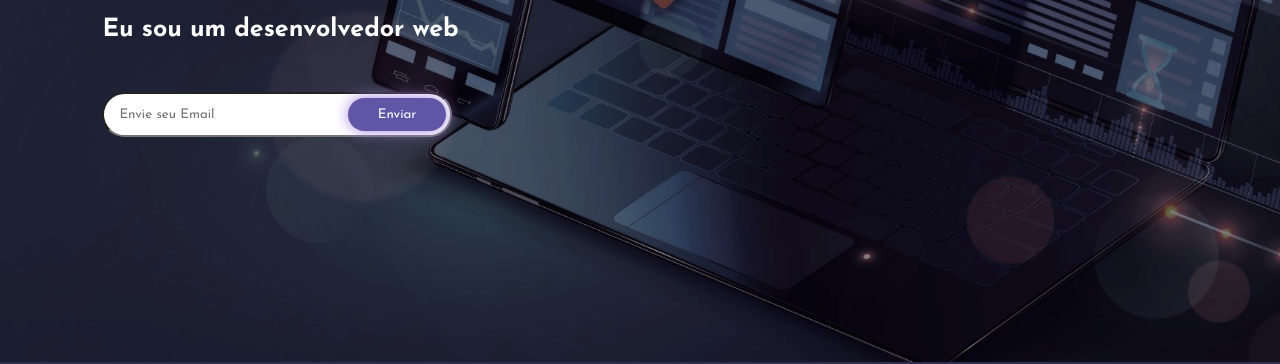
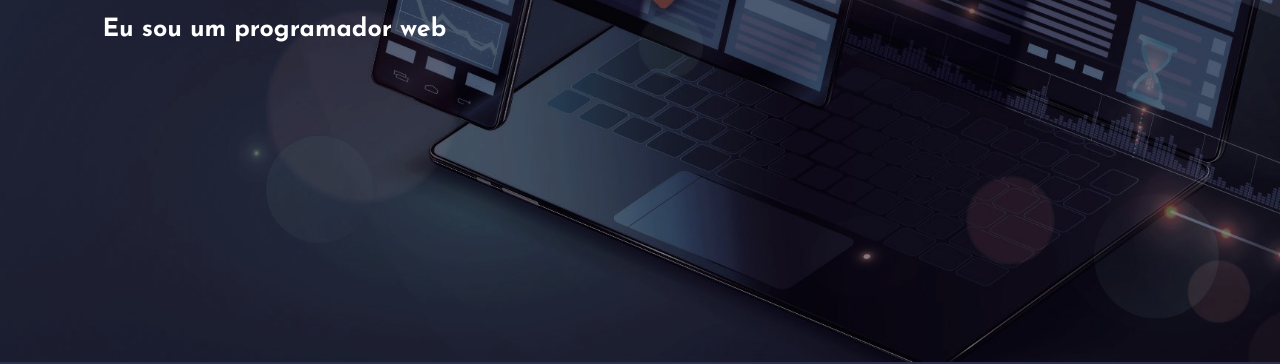
Before and after one commit to fmtgomes/portfoliooficial, a plain HTML site: page index.html in a window 1280 px wide. Shown: the part 438-802 px from the top of the page. Drawn offline with Linux system fonts and the light colour scheme; a script that the page names is missing.

Commit message:
Atualização index.html
Retirado a parte de "Enviar email" na primeira página.

```diff
--- a/index.html
+++ b/index.html
@@ -38,23 +38,23 @@
       <div class="Main">
         <h4>Olá, meu nome é</h4>
         <h1>Fábio <span>Gomes</span></h1>
-        <h3>Eu sou um desenvolvedor web</h3>
-        <div class="Container-btn">
-          <form method="post" action="mailto:fmtgomes@hotmail.com">
+        <h3>Eu sou um programador web</h3>
+        <!-- <div class="Container-btn"> -->
+        <!-- <form method="post" action="mailto:fmtgomes@hotmail.com">
             <input
               type="email"
               nome="email"
               id="email"
               placeholder="Envie seu Email"
-            />
-            <!-- placeholder coloca uma mensagem dentro do input-->
-            <input
+            /> -->
+        <!-- placeholder coloca uma mensagem dentro do input-->
+        <!-- <input
               type="submit"
               nome="submit"
-              value="Enviar"
-            /><!-- value coloca uma mensagem no botão-->
-          </form>
-        </div>
+              value="Enviar" -->
+        <!-- />value coloca uma mensagem no botão -->
+        <!-- </form> -->
+        <!-- </div> -->
       </div>
       <!-- Main-->
     </div>
```
